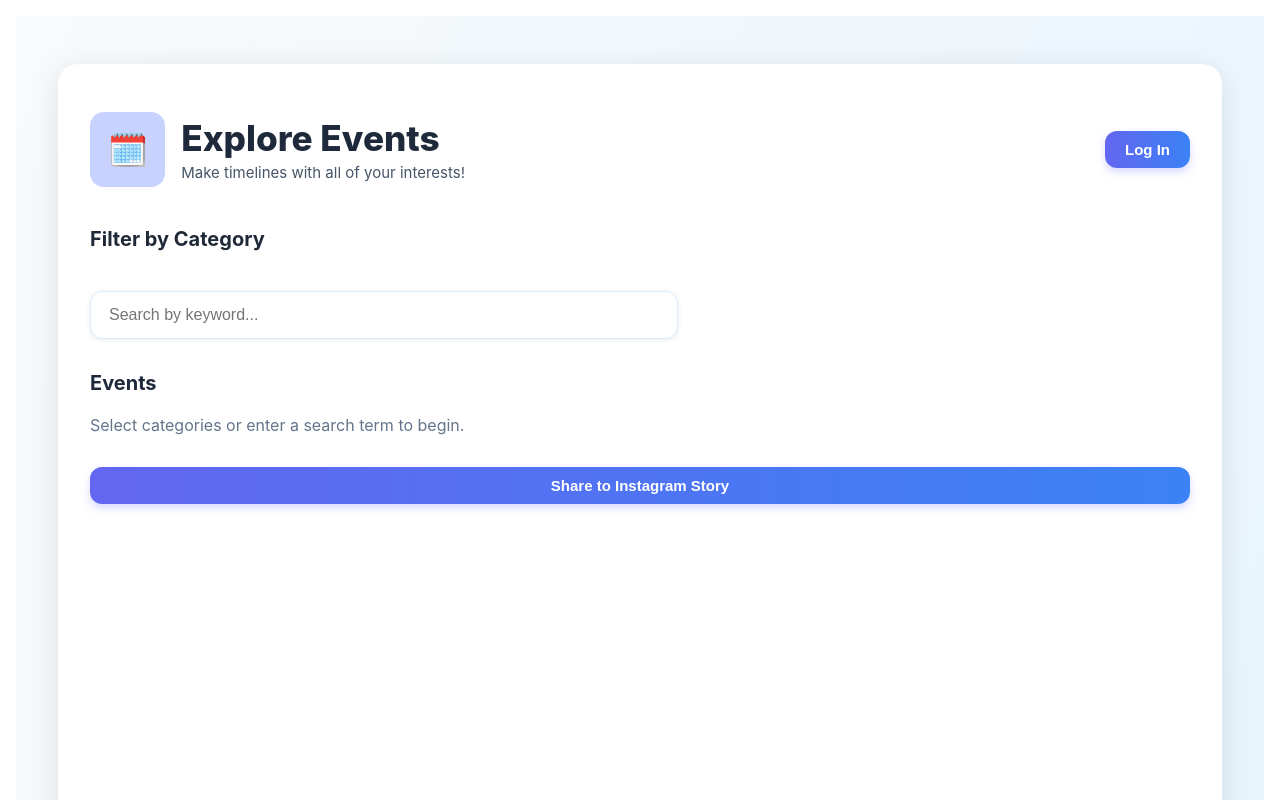
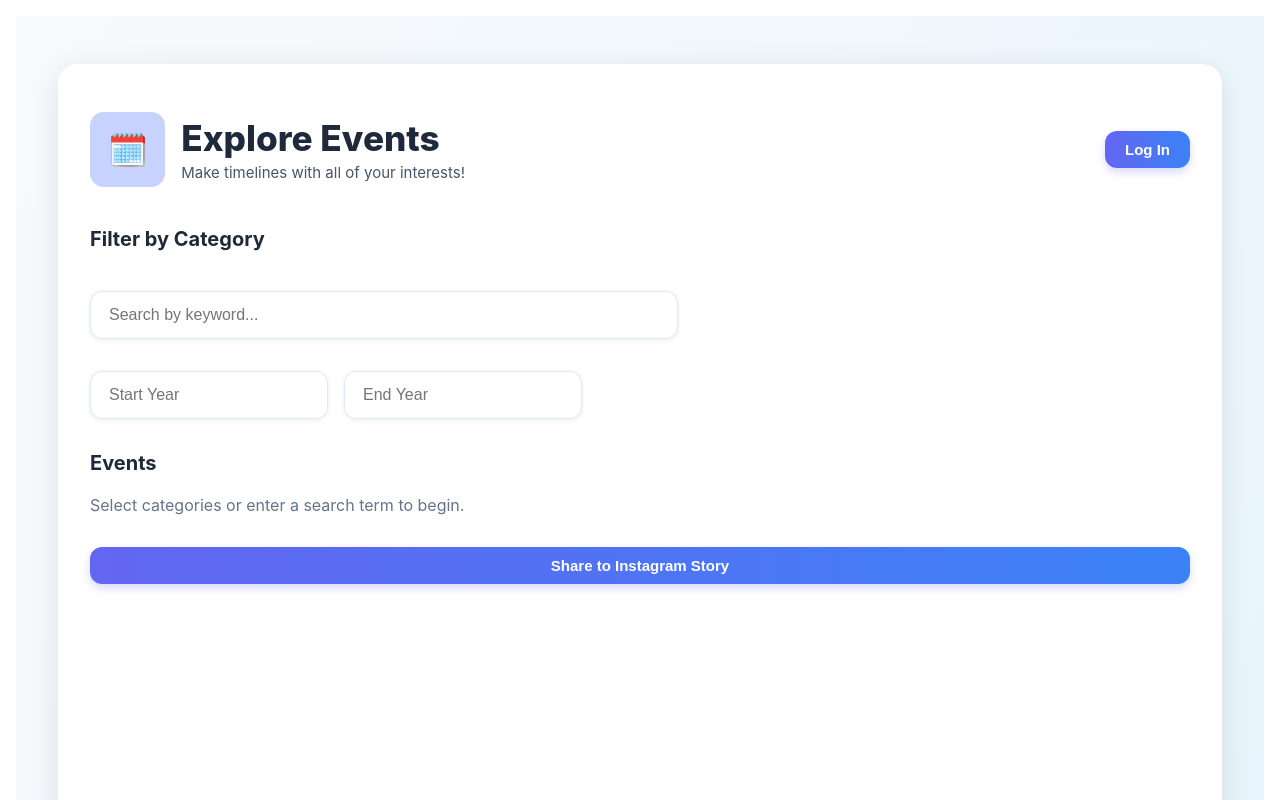
Before and after one commit to ArchieMucharla/Timely, a React (Create React App) app in the folder my-app/: page / in a window 1280 px wide. Shown: the top 800 px of the page. Built offline with nearby package versions, Linux system fonts and the light colour scheme; no server answers.

Commit message:
datefilteradded to main page

```diff
--- a/my-app/src/pages/EventsPage.js
+++ b/my-app/src/pages/EventsPage.js
@@ -28,6 +28,8 @@ function EventsPage() {
   const [hasLoadedPreferences, setHasLoadedPreferences] = useState(false);
   const [selectedEvent, setSelectedEvent] = useState(null);
   const [showStoryPreview, setShowStoryPreview] = useState(false);
+  const [startYear, setStartYear] = useState('');
+  const [endYear, setEndYear] = useState('');
 
   useEffect(() => {
     fetch(`${BACKEND}/api/users/me`, { credentials: 'include' })
@@ -62,12 +64,18 @@ function EventsPage() {
     if (searchText.trim()) {
       params.set('q', searchText.trim());
     }
+    if (startYear) {
+      params.set('startYear', startYear);
+    }
+    if (endYear) {
+      params.set('endYear', endYear);
+    }
 
     fetch(`${BACKEND}/api/events?${params.toString()}`)
       .then((res) => res.json())
       .then(setEvents)
       .catch(console.error);
-  }, [selectedCategories, searchText, hasLoadedPreferences]);
+  }, [selectedCategories, searchText, startYear, endYear, hasLoadedPreferences]);
 
   const toggleCategory = (catId) => {
     setSelectedCategories((prev) =>
@@ -186,6 +194,40 @@ function EventsPage() {
               padding: '14px 18px',
               width: '100%',
               maxWidth: '550px',
+              borderRadius: '12px',
+              border: '1px solid #dbeafe',
+              fontSize: '16px',
+              boxShadow: '0 1px 5px rgba(0,0,0,0.08)',
+            }}
+          />
+        </div>
+
+        <div style={{ marginBottom: '2rem' }}>
+          <input
+            type="number"
+            placeholder="Start Year"
+            value={startYear}
+            onChange={(e) => setStartYear(e.target.value)}
+            style={{
+              padding: '14px 18px',
+              width: '100%',
+              maxWidth: '200px',
+              borderRadius: '12px',
+              border: '1px solid #dbeafe',
+              fontSize: '16px',
+              boxShadow: '0 1px 5px rgba(0,0,0,0.08)',
+              marginRight: '1rem'
+            }}
+          />
+          <input
+            type="number"
+            placeholder="End Year"
+            value={endYear}
+            onChange={(e) => setEndYear(e.target.value)}
+            style={{
+              padding: '14px 18px',
+              width: '100%',
+              maxWidth: '200px',
               borderRadius: '12px',
               border: '1px solid #dbeafe',
               fontSize: '16px',
```
